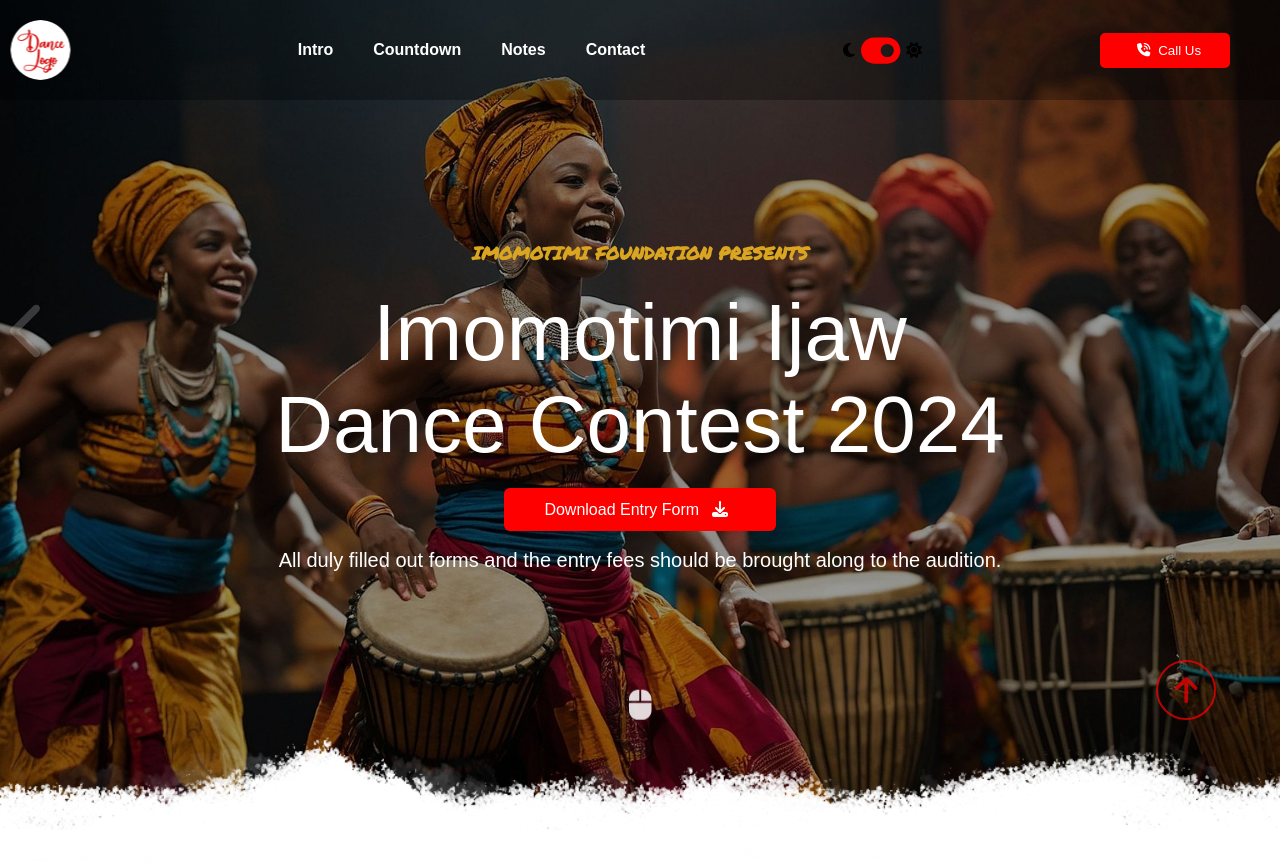
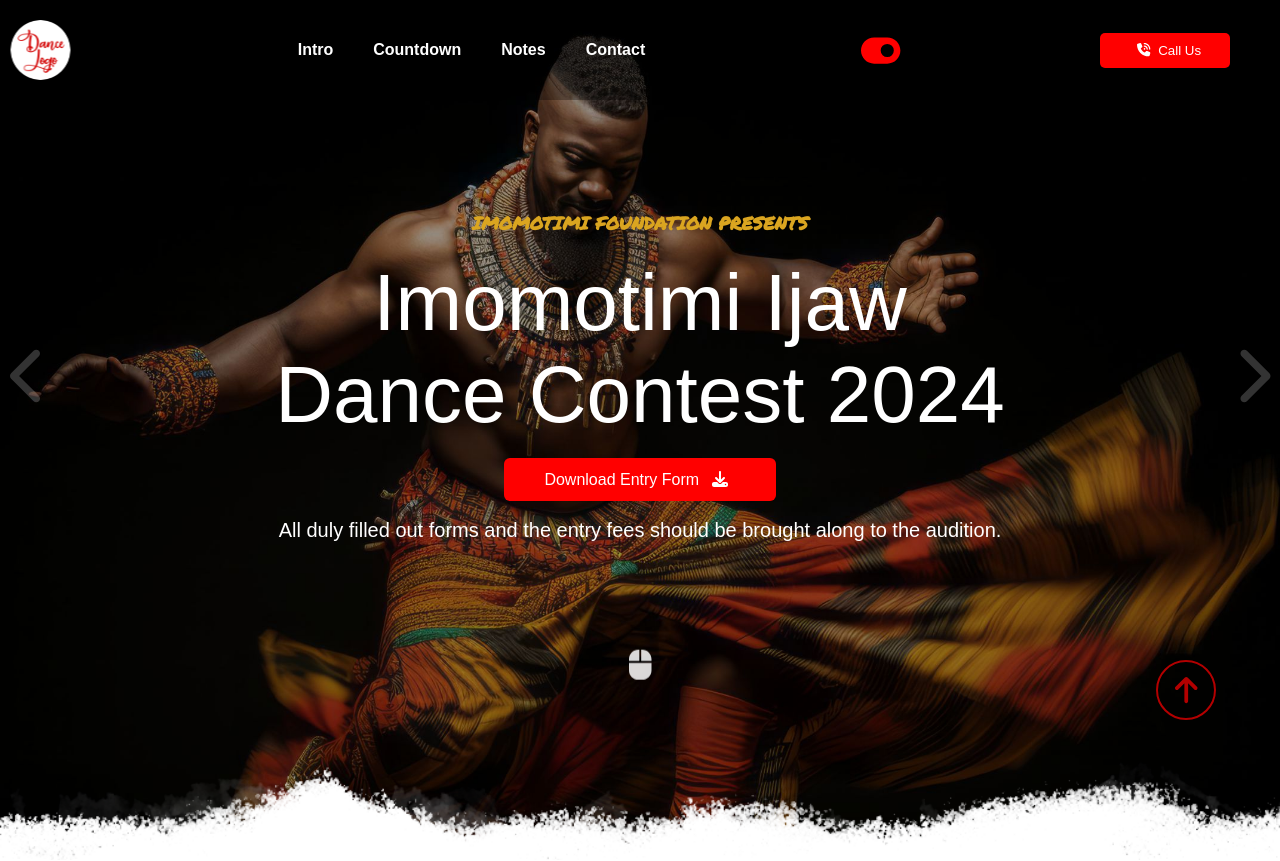
Before and after one commit to victor-velocity/Imomotimi-React-, a Next.js app: page / in a window 1280 px wide. Shown: the top 861 px of the page. Built offline with nearby package versions, Linux system fonts and the light colour scheme.

Commit message:
updated veersion

```diff
--- a/package.json
+++ b/package.json
@@ -14,13 +14,17 @@
     "@fortawesome/free-regular-svg-icons": "^6.6.0",
     "@fortawesome/free-solid-svg-icons": "^6.6.0",
     "@fortawesome/react-fontawesome": "^0.2.2",
+    "localstorage": "^1.0.1",
     "next": "15.0.3",
+    "node-localstorage": "^3.0.5",
     "react": "^18.3.1",
+    "react-alice-carousel": "^2.9.1",
     "react-dom": "^18.3.1",
     "react-owl-carousel": "^2.3.3",
     "react-responsive-carousel": "^3.2.23",
     "react-slick": "^0.30.2",
-    "slick-carousel": "^1.8.1"
+    "slick-carousel": "^1.8.1",
+    "use": "^3.1.1"
   },
   "devDependencies": {
     "eslint": "^8",
--- a/src/components/header.js
+++ b/src/components/header.js
@@ -1,10 +1,38 @@
 import Image from "next/image";
+import { useRef } from "react";
+import AliceCarousel from 'react-alice-carousel';
+import "react-alice-carousel/lib/alice-carousel.css";
 import { React } from 'react';
 import { FontAwesomeIcon } from '@fortawesome/react-fontawesome';
-import {faBars, faDownload, faComputerMouse, faChevronLeft, faChevronRight, faToggleOn, faMoon, faSun, faPhoneVolume} from '@fortawesome/free-solid-svg-icons';
+import { faBars, faDownload, faComputerMouse, faChevronLeft, faChevronRight, faToggleOn, faMoon, faSun, faPhoneVolume } from '@fortawesome/free-solid-svg-icons';
 
 export default function Header() {
+        const carouselRef = useRef(null);
+
+        const goToPrevSlide = () => {
+          if (carouselRef.current) {
+            carouselRef.current.slidePrev();
+          }
+        };
+
+        const goToNextSlide = () => {
+          if (carouselRef.current) {
+            carouselRef.current.slideNext();
+          }
+        };
     return (
+        <>
+            <AliceCarousel autoPlay
+                autoPlayInterval={3000}
+                infinite
+                disableButtonsControls
+                disableDotsControls
+                ref={carouselRef}
+                className="carousel">
+                <div class="bg bg1"></div>
+                <div class="bg bg2"></div>
+                <div class="bg bg3"></div>
+            </AliceCarousel>
             <div className="section1">
                 <header className="sticker">
                     <Image
@@ -12,8 +40,7 @@
                         className="logo"
                         alt="logo"
                         width={60}
-                    height={60}
-                />
+                        height={60} />
                     <nav>
                         <ul className="lists">
                             <li>
@@ -45,7 +72,7 @@
                 </header>
                 <div className="angle-flex">
                     <div>
-                    <FontAwesomeIcon icon={faChevronLeft} className="angle" id="prev" />
+                        <FontAwesomeIcon icon={faChevronLeft} className="angle" id="prev" onClick={goToPrevSlide} />
                     </div>
                     <div className="text1">
                         <p id="p1">
@@ -66,7 +93,7 @@
                         </p>
                     </div>
                     <div>
-                    <FontAwesomeIcon icon={faChevronRight} className="angle" id="next" />
+                        <FontAwesomeIcon icon={faChevronRight} className="angle" id="next" onClick={goToNextSlide} />
                     </div>
                 </div>
                 <div className="mouse">
@@ -77,8 +104,7 @@
                     src="/shape-top-white-80.png"
                     className="top-white"
                     width={1000}
-                height={100}
-            />
-        </div>
+                    height={100} />
+            </div></>
     )
 }
--- a/src/styles/globals.css
+++ b/src/styles/globals.css
@@ -48,23 +48,60 @@
   text-decoration: underline red;
 }
 
-.slider {
-  position: relative;
-  overflow: hidden;
+.carousel {
+  top: 0;
 }
 
 .section1 {
+  position: absolute;
+  width: 100%;
+  top: 0;
+  box-sizing: border-box;
+  z-index: 4;
+  top: 0;
+  box-sizing: border-box;
+  height: 860px;
+}
+
+.bg1 {
+  z-index: -1;
+  top: 0;
+  width: 100%;
+  height: 860px;
   box-sizing: border-box;
   background-image: url(../../public/1.jpg);
   background-repeat: no-repeat;
   background-size: cover;
   background-position: center;
-  z-index: 4;
+  overflow: hidden;
+}
+
+.bg2 {
+  z-index: -1;
   top: 0;
+  width: 100%;
+  height: 860px;
   box-sizing: border-box;
-  position: relative;
-  height: 830px;
+  background-image: url(../../public/2.jpg);
+  background-repeat: no-repeat;
+  background-size: cover;
+  background-position: center;
+  overflow: hidden;
 }
+
+.bg3 {
+  z-index: -1;
+  top: 0;
+  width: 100%;
+  height: 860px;
+  box-sizing: border-box;
+  background-image: url(../../public/3.jpg);
+  background-repeat: no-repeat;
+  background-size: cover;
+  background-position: center;
+  overflow: hidden;
+}
+
 
 .logo {
   animation: slide 1s ease-in-out infinite;
@@ -118,7 +155,9 @@
 .angle {
   color: rgb(255, 255, 255, 0.2);
   font-size: 60px;
-  margin: 10px;
+  margin-left: 10px;
+  margin-right: 10px;
+  margin-top: 120px;
 }
 
 .angle:hover {
@@ -156,7 +195,7 @@
 }
 
 .text1 {
-  margin: 70px 0px 70px 0px;
+  margin: 40px 0px 70px 0px;
 }
 
 #p1 {
@@ -202,10 +241,11 @@
 
 .mouse {
   color: white;
-  margin: 40px 0px;
+  margin: 30px auto;
   text-align: center;
   font-size: 30px;
   animation: bounce 1s linear infinite;
+  width: 60%;
 }
 
 @keyframes bounce {
@@ -594,7 +634,7 @@
   background-color: white;
 }
 
-@media (max-width: 768px) {
+@media (max-width: 850px) {
 
   header nav,
   #button,
```
Also changed, not shown: src/styles/style.css (+0 -25 lines), 1 other file (tests, documents, lock files or other folders). Lines whose indentation alone changed are shown as unchanged.
